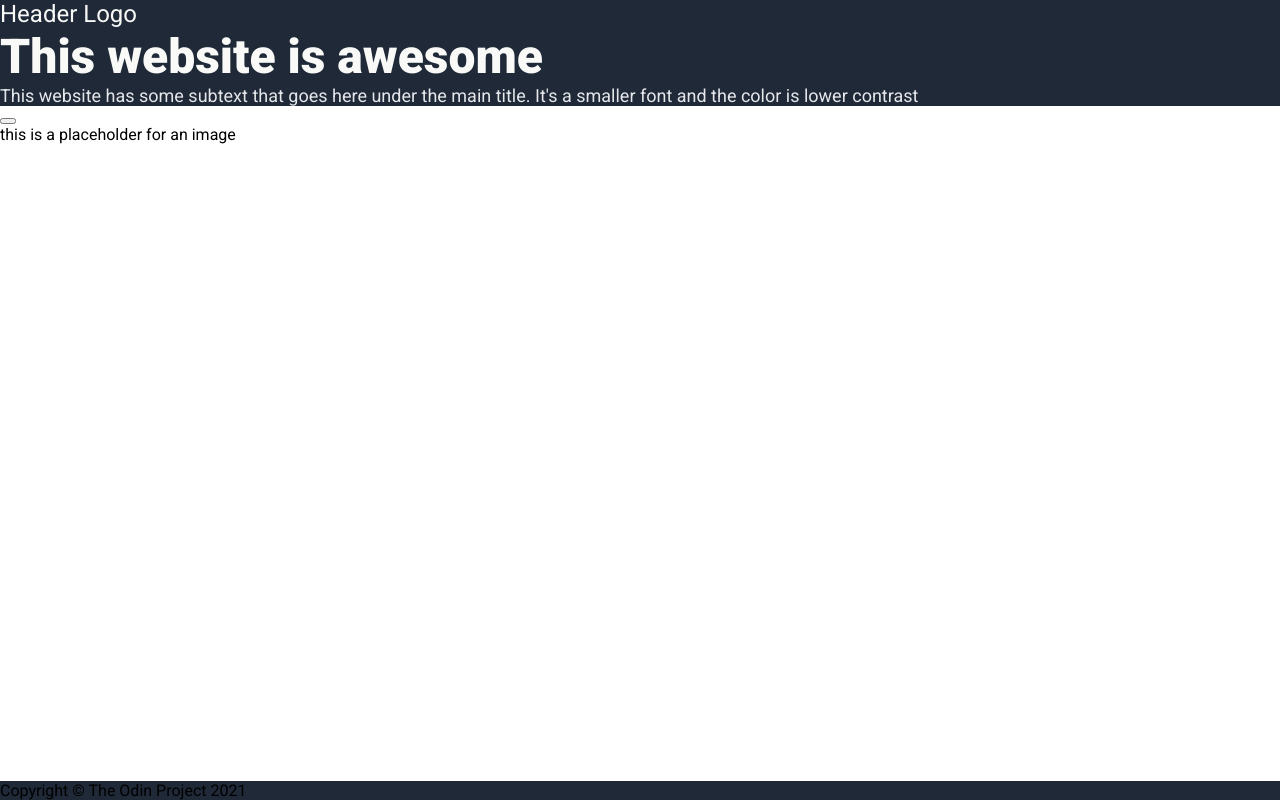
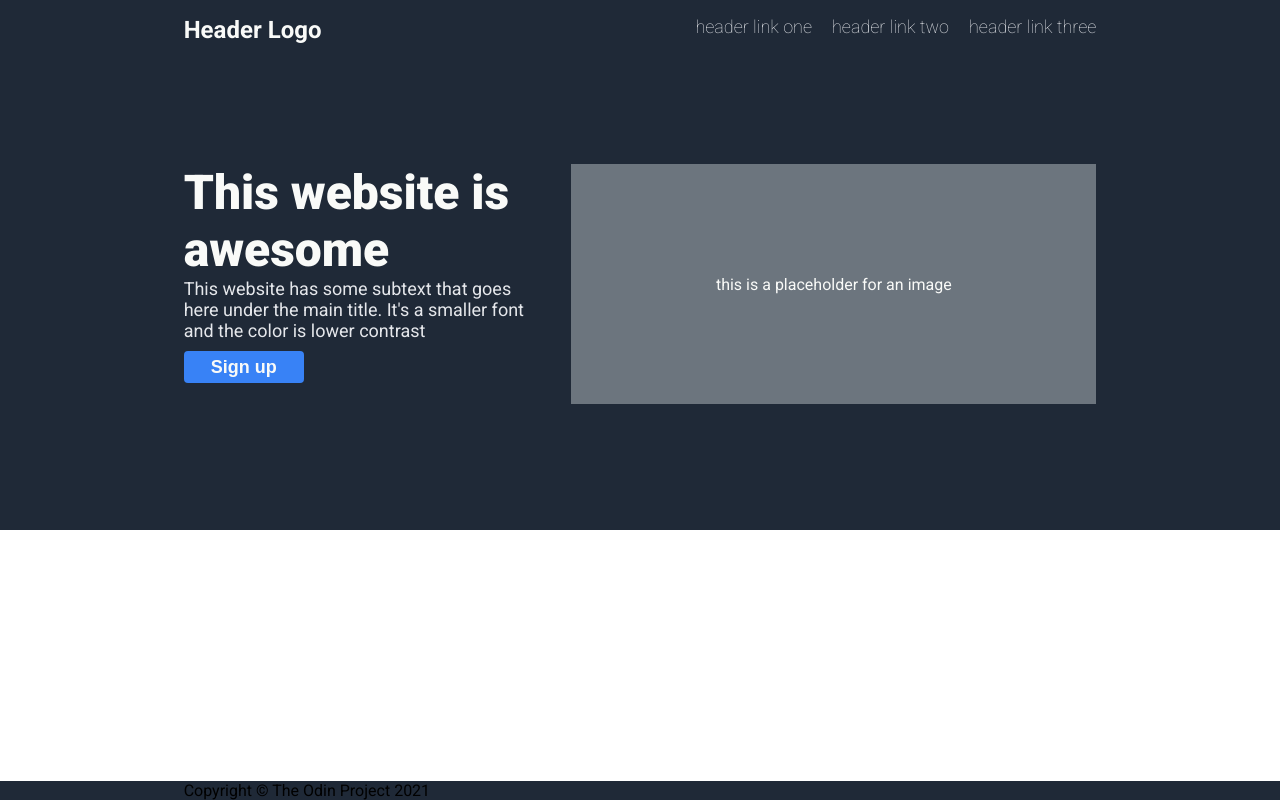
Before and after one commit to JoeCoccia/odin-landing-page, a plain HTML site: page index.html in a window 1280 px wide. Drawn offline with Linux system fonts and the light colour scheme.

Commit message:
Complete header and content-1

```diff
--- a/index.html
+++ b/index.html
@@ -13,9 +13,15 @@
 <body>
     <div class="header">
         Header Logo
+        <ul class="header-links">
+            <li>header link one</li>
+            <li>header link two</li>
+            <li>header link three</li>
+        </ul>
     </div>
 
     <div class="content">
+        <div class="content-1">
             <div class="left-content">
                 <div class="hero">
                     This website is awesome
@@ -23,11 +29,17 @@
                 <div class="secondary">
                     This website has some subtext that goes here under the main title. It's a smaller font and the color is lower contrast
                 </div>
-            <button></button>
+                <div>
+                    <button class="content-1-button">Sign up</button>
+                </div>
             </div>
             <div class="right-content">
+                <div class="content-1-image">
                     this is a placeholder for an image
                 </div>
+            </div>
+        </div>
+        <div class="content-2"></div>
     </div>
 
     <div class="footer">
--- a/style.css
+++ b/style.css
@@ -4,29 +4,100 @@ body{
     display: flex;
     flex-direction: column;
     font-family: "Roboto", sans-serif;
+    min-width: 700px;
+}
+
+ul{
+    list-style-type: none;
+    margin: 0;
+    padding: 0;
+    gap: 20px;
+}
+
+.header,
+.content,
+.footer{
+    display: flex;
+    justify-content: space-between;
+}
+
+.header,
+.footer,
+.content-1
+{
+    padding-left: 14.35vw;
+    padding-right: 14.35vw;
 }
 
 .header{
     font-size: 24px;
     color: #F9FAF8;
     background-color: #1F2937;
+    font-weight: 700;
+    padding-top: 16px;
+}
+
+.header-links{
+    font-size: 18px;
+    font-weight: 250;
+    display: flex;
+    color: #E5E7EB;
 }
 
 .content{
     flex: 1;
+    display: flex;
+    flex-direction: column;
+}
+
+.content-1{
+    flex: 1;
+    display: flex;
+    background-color: #1F2937;
+    padding-top: 120px;
+    gap: 45px;
+    flex-wrap: wrap;
+}
+
+.left-content{
+    flex: 1;
+}
+.content-1-image{
+    flex: 1;
+    background-color: rgb(108, 117, 126);
+    height: 240px;
+    width:  525px;
+    justify-content: center;
+    align-items: center;
+    display: flex;
+    color: #F9FAF8;
+}
+
+.content-1-button{
+    background-color: #3882F6;
+    color: #F9FAF8;
+    border-radius: 4px;
+    border: 0;
+    height: 32px;
+    width: 120px;
+    font-size: 18px;
+    font-weight: bold;
+}
+
+.content-2{
+    flex: 2;
 }
 
 .hero{
     font-size: 48px;
     font-weight: 900;
     color: #F9FAF8;
-    background-color: #1F2937;
 }
 
 .secondary{
     font-size: 18px;
     color: #E5E7EB;
-    background-color: #1F2937;
+    padding-bottom: 10px;
 }
 
 .footer{
```
Lines whose indentation alone changed are shown as unchanged.
